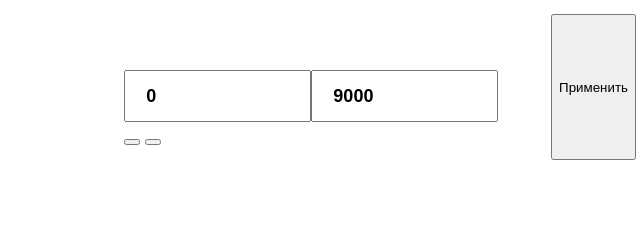
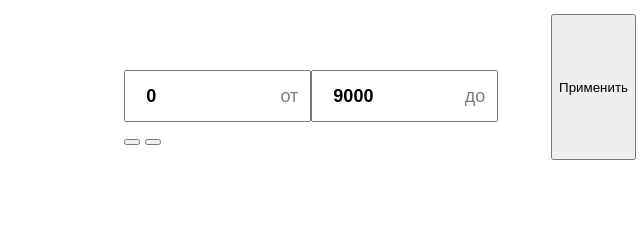
Before and after one commit to UladzimirPakladau/sedona, a plain HTML site: page catalog.html in a window 1280 px wide. Shown: the part 196-423 px from the top of the page, 486-1126 px from the left. Drawn offline with Linux system fonts and the light colour scheme.

Commit message:
Добавляет стили к фильтру

```diff
--- a/catalog.html
+++ b/catalog.html
@@ -92,8 +92,8 @@
             <div class="catalog-filter-range-controls">
 
               <div class="catalog-filter-range-controls-price-wrapper">
-                <input class="controls-price-min" type="number" min="1" value="0">
-                <input class="controls-price-max" type="number" min="1" value="9000">
+                <div class="price-min-wrapper"><input class="controls-price-min" type="number" min="1" value="0"></div>
+                <div class="price-max-wrapper"><input class="controls-price-max" type="number" min="1" value="9000"></div>
               </div>
 
               <div class="catalog-filter-scale">
--- a/styles/style.css
+++ b/styles/style.css
@@ -695,9 +695,40 @@ li.footer-social-item {
     color: #000000;
     padding: 12px 20px;
     max-width: 143px;
+    position: relative;
 }
 
 .catalog-filter-range-controls-price-wrapper {
     display: flex;
     flex-wrap: wrap;
 }
+
+.price-min-wrapper, .price-max-wrapper {
+  position: relative;
+}
+
+.price-min-wrapper:after {
+    content: 'от';
+    position: absolute;
+    z-index: 5;
+    top: 14px;
+    right: 13px;
+    color: #000000;
+    font-weight: 400;
+    font-size: 18px;
+    line-height: 24px;
+    opacity: 0.5;
+}
+
+.price-max-wrapper:after {
+    content: 'до';
+    position: absolute;
+    z-index: 5;
+    top: 14px;
+    right: 13px;
+    color: #000000;
+    font-weight: 400;
+    font-size: 18px;
+    line-height: 24px;
+    opacity: 0.5;
+}
```
